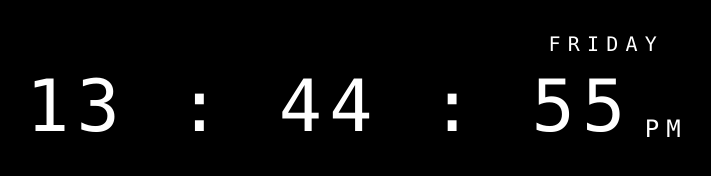
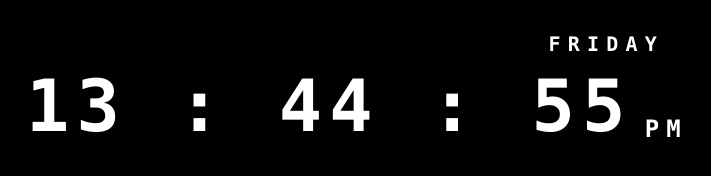
Before and after one commit to sankalpa-sys/Clock, a Next.js app: page / in a window 1280 px wide. Shown: the part 294-470 px from the top of the page, without its empty margins (283-994 px from the left). Built offline with nearby package versions, Linux system fonts and the light colour scheme.

Commit message:
added bold

```diff
--- a/components/Clock.js
+++ b/components/Clock.js
@@ -52,7 +52,7 @@ function Clock() {
 
   return (
     <div className="w-full h-screen bg-black flex items-center justify-center text-white">
-      <div className="lg:text-7xl text-4xl tracking-widest font-mono relative ">
+      <div className="lg:text-7xl font-bold text-4xl tracking-widest font-mono relative ">
       {hour < 10 && "0"} {hour} : {minute < 10 && "0"}
         {minute} : {second < 10 && "0"}
         {second}
```
